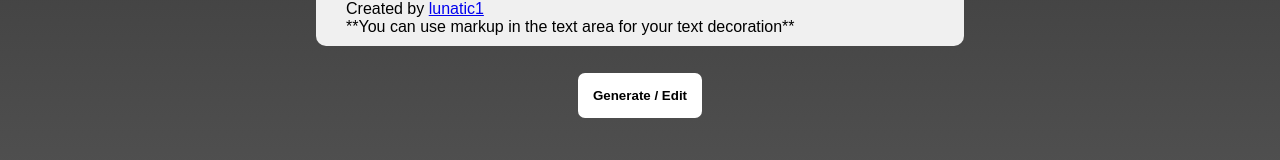
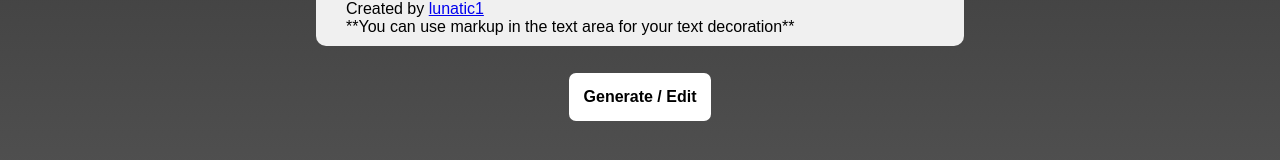
Before and after one commit to FrankGrillo1991/Dynamic-Resume-Creator, a plain HTML site: page index.html in a window 1280 px wide. In both pictures the pointer is over the button "Generate / Edit". Shown: the part 618-778 px from the top of the page. Drawn offline with Linux system fonts and the light colour scheme.

Commit message:
Update style.css

```diff
--- a/style.css
+++ b/style.css
@@ -54,3 +54,7 @@ button {
     margin: auto;
     margin-bottom: 20px;
 }
+
+button:hover {
+    font-size: medium;
+}
```
